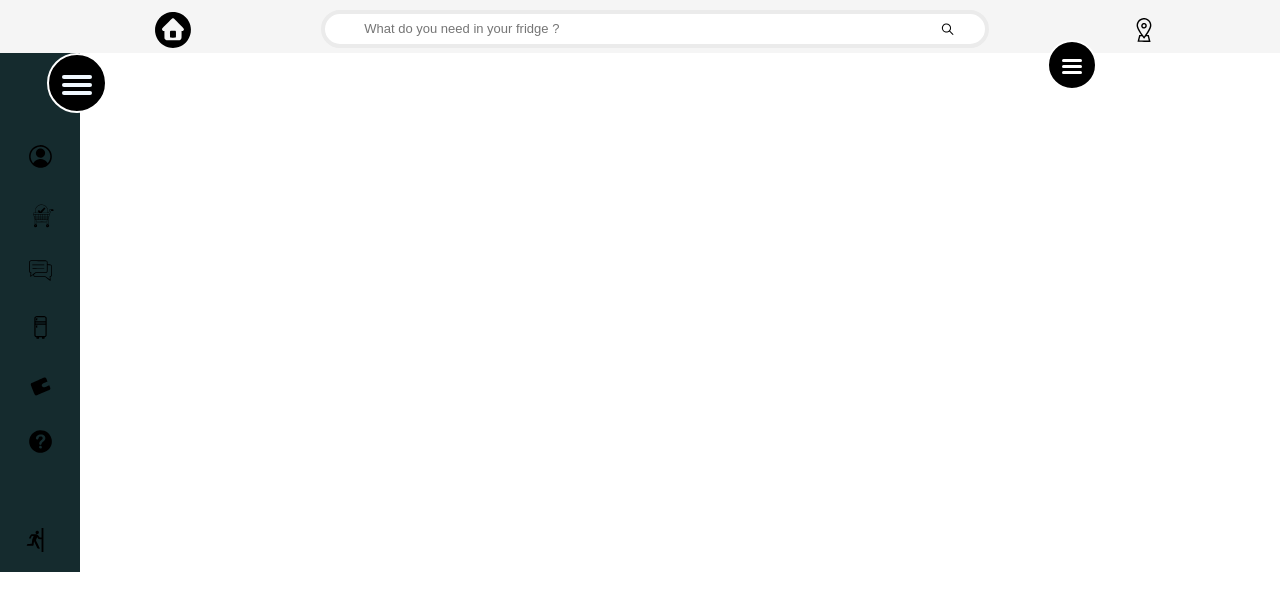
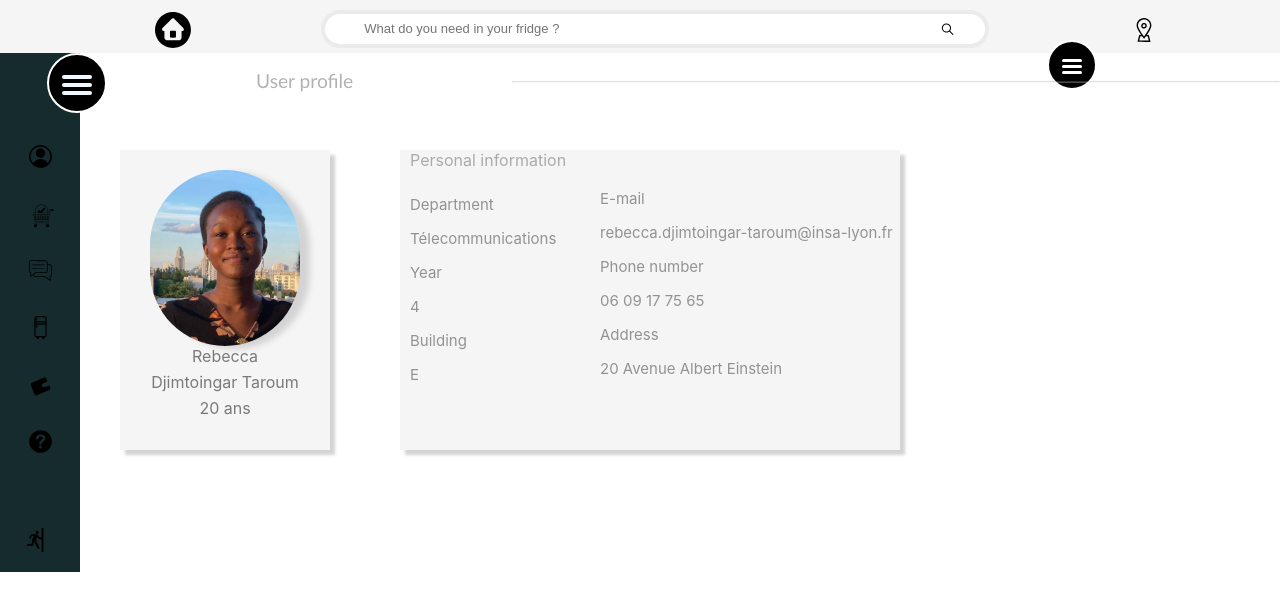
Before and after one commit to rebeccadjim/eco_frigdely, a React (Create React App) app: page /user in a window 1280 px wide. Before the commit this address had no page. Shown: the top 610 px of the page. Built offline with nearby package versions, Linux system fonts and the light colour scheme.

Commit message:
User page almost done

```diff
--- a/src/App.css
+++ b/src/App.css
@@ -36,3 +36,8 @@
     transform: rotate(360deg);
   }
 }
+
+/* .content{
+  display: flex;
+  flex-direction: row;
+} */
--- a/src/App.js
+++ b/src/App.js
@@ -7,6 +7,7 @@ import Ressources from './pages/Ressources';
 import Messages from './pages/Messages';
 import Map from './pages/Map';
 import Wallet from './pages/Wallet';
+import User from './pages/User';
 import AboutUs from './pages/AboutUs';
 import Orders from './pages/Cart';
 import SideBar from './components/SideBar/SideBar';
@@ -17,17 +18,21 @@ import { Link } from 'react-router-dom';
 function App() {
   return (
     <div className="App">
-      <NavBar/>
-      <SideBar/>
+      <div className='content'>
+        <div className='navigation-bar'>
+          <NavBar />
+        </div>
         <Router>
           <div className='content'>
+          <SideBar />
             <Routes>
               <Route path="/homepage" element={<HomePage />} />
-            {/* <Route path="/research" element={<Research />} />*/}
-            <Route path="/ressources" element={<Ressources/>}/>
+              <Route path="/user" element={<User />} />
+              <Route path="/ressources" element={<Ressources />} />
             </Routes>
           </div>
         </Router >
+      </div>
     </div >
   );
 }
--- /dev/null
+++ b/src/data/userFile.js
@@ -0,0 +1,16 @@
+import profilePic from './IMG_20220702_130823.jpg'
+
+export const userFile = [
+    {
+        lastname:"Djimtoingar Taroum",
+        firstname: "Rebecca",
+        age: 20,
+        department:"Télecommunications",
+        year:4,
+        building:"E",
+        picture: profilePic,
+        email: "rebecca.djimtoingar-taroum@insa-lyon.fr",
+        phoneNumber: "06 09 17 75 65",
+        address: "20 Avenue Albert Einstein"
+    }
+]
--- a/src/pages/User.js
+++ b/src/pages/User.js
@@ -0,0 +1,46 @@
+import React, { useState } from "react";
+import { link } from "react-router-dom";
+import '../styles/User.css';
+import { userFile } from '../data/userFile';
+import { useParams } from "react-router-dom";
+
+
+function User() {
+    const { name } = useParams();
+    const userInfo = userFile.find((userInfo) => userInfo.name === name)
+    return (
+        <div className="user-page-container">
+            <p className="user-profile">User profile</p>
+            <div className="trait"><hr /></div>
+            <div className="user-info-container">
+                <div className="profile">
+                    <img className="profile-pic" src={userInfo.picture} alt=""></img>
+                    <p className="name-under-pic"> {userInfo.firstname}</p>
+                    <p className="name-under-pic"> {userInfo.lastname}</p>
+                    <p className="name-under-pic"> {userInfo.age + " ans"}</p>
+                </div>
+                <div className="personal-infos">
+                    <div className="personal-infos-word">Personal information</div>
+                    <div className="left-info">
+                        <p className="infos-left-title">Department</p>
+                        <p className="infos-left">{userInfo.department}</p>
+                        <p className="infos-left-title">Year</p>
+                        <p className="infos-left">{userInfo.year}</p>
+                        <p className="infos-left-title">Building</p>
+                        <p className="infos-left">{userInfo.building}</p>
+                    </div>
+
+                    <div className="right-info">
+                        <p className="infos-right-title">E-mail</p>
+                        <p className="infos-right">{userInfo.email}</p>
+                        <p className="infos-right-title">Phone number</p>
+                        <p className="infos-right">{userInfo.phoneNumber}</p>
+                        <p className="infos-right-title">Address</p>
+                        <p className="infos-right">{userInfo.address}</p>
+                    </div>
+                </div>
+            </div>
+        </div>
+    );
+}
+export default User;
--- /dev/null
+++ b/src/styles/User.css
@@ -0,0 +1,84 @@
+.user-page-container{
+   background-color: rgb(255, 255, 255);
+   /* max-width: 1250px; */
+   /* position: absolute; */
+   left: 100px;
+   top: 70px;
+}
+
+.user-profile{
+    position: absolute;
+    font-size: larger;
+    font-family:'Trebuchet MS', 'Lucida Sans Unicode', 'Lucida Grande', 'Lucida Sans', Arial, sans-serif;
+    left: 20%;
+    top: 50px;
+    opacity: 30%;
+}
+
+.profile{
+    position: absolute;
+    background-color: rgb(245, 245, 245);
+    width: 210px;
+    height: 300px;
+    top: 150px;
+    left: 120px;
+    box-shadow: 5px 5px 3px lightgray;
+}
+
+.profile-pic{
+    position: relative;
+    border-radius: 90px;
+    top: 20px;
+    width: 150px;
+    box-shadow: 10px 3px 6px lightgray;
+}
+
+.trait{
+    position: absolute;
+    top: 73px;
+    left: 40%;
+    width: 60%;
+    opacity: 30%;
+    bottom: 20px;
+}
+
+.name-under-pic{
+    text-align: center;
+    opacity: 50%;
+    height: 10px;
+    /* font-family:system-ui, -apple-system, BlinkMacSystemFont, 'Segoe UI', Roboto, Oxygen, Ubuntu, Cantarell, 'Open Sans', 'Helvetica Neue', sans-serif; */
+}
+
+.personal-infos{
+    position: absolute;
+    background-color: rgb(245, 245, 245);
+    width: 500px;
+    height: 300px;
+    top: 150px;
+    left: 400px;
+    box-shadow: 5px 5px 3px lightgray;
+}
+
+.personal-infos-word{
+    text-align: left;
+    margin-left: 10px;
+    opacity: 30%;
+}
+
+.left-info{
+    position: relative;
+    font-size: 15px;
+    text-align: left;
+    left: 10px;
+    top: 10px;
+    opacity: 40%;
+}
+
+.right-info{
+    position: relative;
+    font-size: 15px;
+    text-align: left;
+    left: 200px;
+    bottom: 200px;
+    opacity: 40%;
+}
```
Also changed, not shown: src/data/IMG_20220702_130823.jpg (added). Lines whose indentation alone changed are shown as unchanged.
